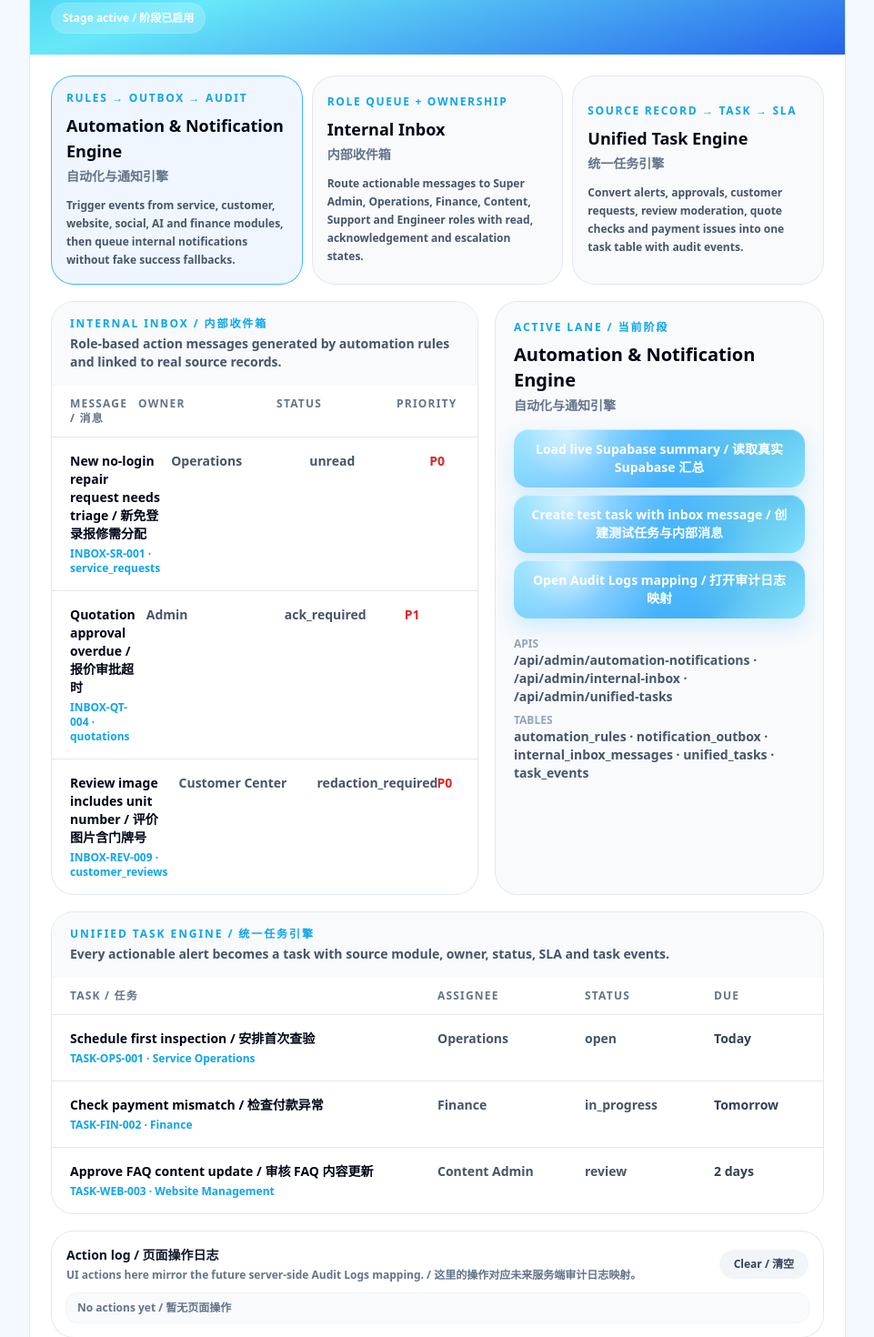
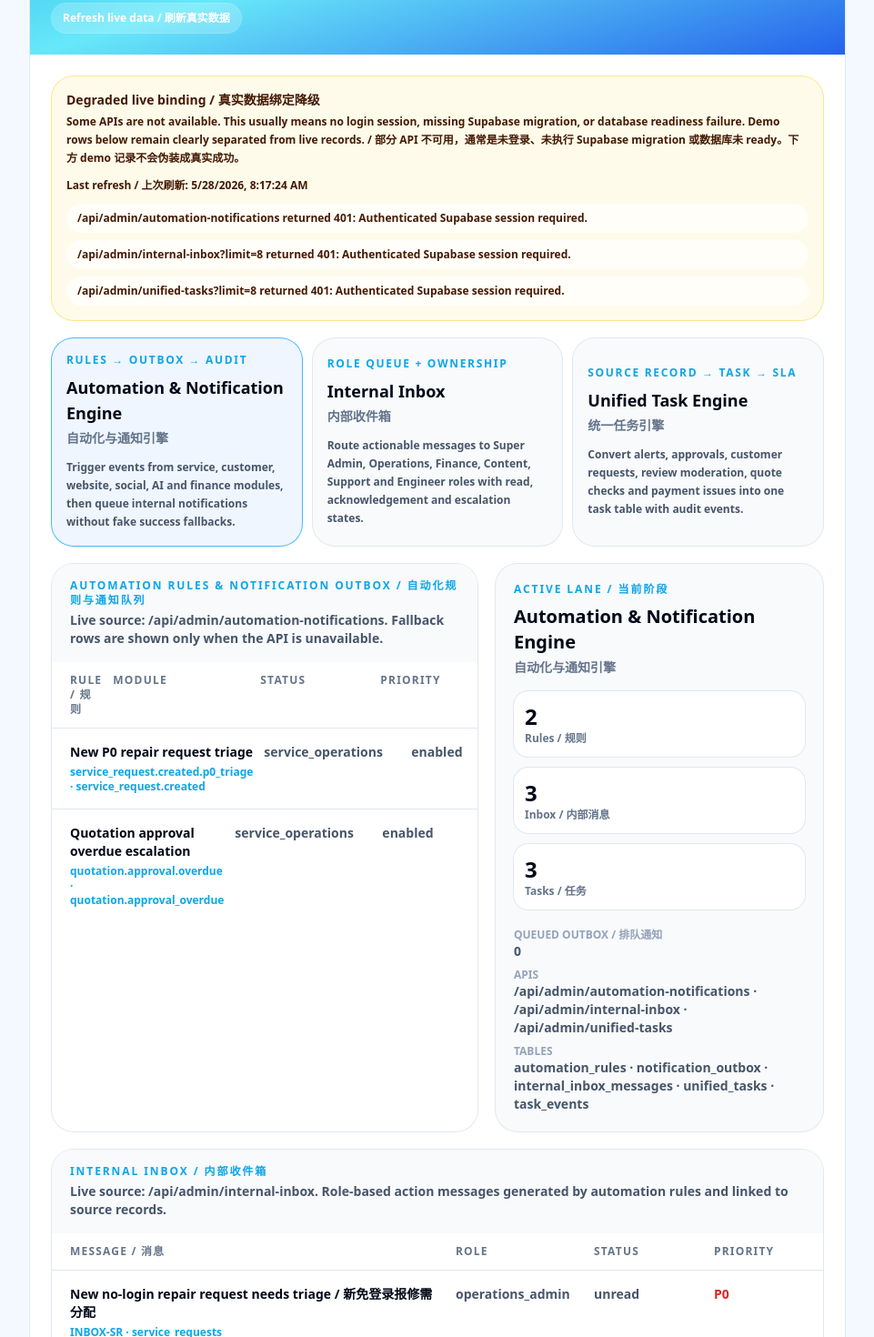
Before and after one commit to gaven2027-hash/NANOFIX_V28_UNIFIED_WEBSITE_ADMIN, a Next.js app: page /dashboard in a window 1280 px wide. Shown: the part 4180-5650 px from the top of the page at 91% size, without its empty margins (319-1280 px from the left). Built offline with nearby package versions, Linux system fonts and the light colour scheme; no server answers.

Commit message:
Bind V28.2 workflow dashboard to live APIs

```diff
--- a/components/AutomationNotificationWorkspace.tsx
+++ b/components/AutomationNotificationWorkspace.tsx
@@ -1,10 +1,15 @@
 'use client';
 
-import { useMemo, useState } from 'react';
+import { useEffect, useMemo, useState } from 'react';
 
 type Lane = { id: string; title: string; zh: string; metric: string; note: string };
-type InboxMessage = { id: string; subject: string; owner: string; priority: string; status: string; source: string };
-type TaskRow = { id: string; title: string; module: string; assignee: string; status: string; due: string };
+type AutomationRule = { rule_id?: string; rule_key?: string | null; name?: string | null; module?: string | null; trigger_event?: string | null; is_enabled?: boolean | null; priority?: string | null; created_at?: string | null };
+type NotificationOutbox = { notification_id?: string; channel?: string | null; target_role?: string | null; subject?: string | null; delivery_status?: string | null; attempt_count?: number | null; scheduled_at?: string | null; created_at?: string | null };
+type InboxApiMessage = { message_id?: string; recipient_role?: string | null; subject?: string | null; category?: string | null; priority?: string | null; read_at?: string | null; acknowledged_at?: string | null; related_object_type?: string | null; related_object_id?: string | null; task_id?: string | null; created_at?: string | null; archived_at?: string | null };
+type UnifiedTask = { task_id?: string; source_module?: string | null; source_table?: string | null; source_id?: string | null; title?: string | null; description?: string | null; status?: string | null; priority?: string | null; assignee_role?: string | null; due_at?: string | null; sla_minutes?: number | null; escalated_at?: string | null; completed_at?: string | null; created_at?: string | null; updated_at?: string | null };
+type LiveState = { loading: boolean; refreshedAt: string | null; rules: AutomationRule[]; outbox: NotificationOutbox[]; inbox: InboxApiMessage[]; tasks: UnifiedTask[]; errors: string[]; degraded: boolean };
+
+type ApiPayload = Record<string, unknown>;
 
 const lanes: Lane[] = [
   { id: 'automation-notification-engine', title: 'Automation & Notification Engine', zh: '自动化与通知引擎', metric: 'Rules → Outbox → Audit', note: 'Trigger events from service, customer, website, social, AI and finance modules, then queue internal notifications without fake success fallbacks.' },
@@ -12,22 +17,104 @@ const lanes: Lane[] = [
   { id: 'unified-task-engine', title: 'Unified Task Engine', zh: '统一任务引擎', metric: 'Source record → Task → SLA', note: 'Convert alerts, approvals, customer requests, review moderation, quote checks and payment issues into one task table with audit events.' }
 ];
 
-const messages: InboxMessage[] = [
-  { id: 'INBOX-SR-001', subject: 'New no-login repair request needs triage / 新免登录报修需分配', owner: 'Operations', priority: 'P0', status: 'unread', source: 'service_requests' },
-  { id: 'INBOX-QT-004', subject: 'Quotation approval overdue / 报价审批超时', owner: 'Admin', priority: 'P1', status: 'ack_required', source: 'quotations' },
-  { id: 'INBOX-REV-009', subject: 'Review image includes unit number / 评价图片含门牌号', owner: 'Customer Center', priority: 'P0', status: 'redaction_required', source: 'customer_reviews' }
+const fallbackMessages: InboxApiMessage[] = [
+  { message_id: 'INBOX-SR-001', subject: 'New no-login repair request needs triage / 新免登录报修需分配', recipient_role: 'operations_admin', priority: 'P0', read_at: null, related_object_type: 'service_requests' },
+  { message_id: 'INBOX-QT-004', subject: 'Quotation approval overdue / 报价审批超时', recipient_role: 'operations_admin', priority: 'P1', read_at: null, related_object_type: 'quotations' },
+  { message_id: 'INBOX-REV-009', subject: 'Review image includes unit number / 评价图片含门牌号', recipient_role: 'content_admin', priority: 'P0', read_at: null, related_object_type: 'customer_reviews' }
 ];
 
-const tasks: TaskRow[] = [
-  { id: 'TASK-OPS-001', title: 'Schedule first inspection / 安排首次查验', module: 'Service Operations', assignee: 'Operations', status: 'open', due: 'Today' },
-  { id: 'TASK-FIN-002', title: 'Check payment mismatch / 检查付款异常', module: 'Finance', assignee: 'Finance', status: 'in_progress', due: 'Tomorrow' },
-  { id: 'TASK-WEB-003', title: 'Approve FAQ content update / 审核 FAQ 内容更新', module: 'Website Management', assignee: 'Content Admin', status: 'review', due: '2 days' }
+const fallbackTasks: UnifiedTask[] = [
+  { task_id: 'TASK-OPS-001', title: 'Schedule first inspection / 安排首次查验', source_module: 'service_operations', assignee_role: 'operations_admin', status: 'open', priority: 'P0' },
+  { task_id: 'TASK-FIN-002', title: 'Check payment mismatch / 检查付款异常', source_module: 'finance', assignee_role: 'finance', status: 'review', priority: 'P1' },
+  { task_id: 'TASK-WEB-003', title: 'Approve FAQ content update / 审核 FAQ 内容更新', source_module: 'website_management', assignee_role: 'content_admin', status: 'in_progress', priority: 'P2' }
 ];
+
+const fallbackRules: AutomationRule[] = [
+  { rule_id: 'AUTO-DEMO-001', rule_key: 'service_request.created.p0_triage', name: 'New P0 repair request triage', module: 'service_operations', trigger_event: 'service_request.created', is_enabled: true, priority: 'P0' },
+  { rule_id: 'AUTO-DEMO-002', rule_key: 'quotation.approval.overdue', name: 'Quotation approval overdue escalation', module: 'service_operations', trigger_event: 'quotation.approval_overdue', is_enabled: true, priority: 'P1' }
+];
+
+function listFromPayload<T>(payload: ApiPayload | null, key: string): T[] {
+  const value = payload?.[key];
+  return Array.isArray(value) ? value as T[] : [];
+}
+
+function errorsFromPayload(payload: ApiPayload | null): string[] {
+  const errors = payload?.errors;
+  if (Array.isArray(errors)) return errors.filter((item): item is string => typeof item === 'string');
+  const error = payload?.error;
+  return typeof error === 'string' ? [error] : [];
+}
+
+function formatDate(value: string | null | undefined) {
+  if (!value) return '—';
+  const date = new Date(value);
+  if (Number.isNaN(date.getTime())) return value;
+  return date.toLocaleString();
+}
+
+function shortId(value: string | null | undefined, fallback: string) {
+  return value ? value.slice(0, 8) : fallback;
+}
+
+async function fetchApi(path: string): Promise<{ ok: boolean; status: number; payload: ApiPayload | null; error: string | null }> {
+  try {
+    const response = await fetch(path, { credentials: 'same-origin', cache: 'no-store' });
+    const text = await response.text();
+    let payload: ApiPayload | null = null;
+    try {
+      payload = text ? JSON.parse(text) as ApiPayload : null;
+    } catch {
+      payload = null;
+    }
+    const payloadOk = payload?.ok;
+    const ok = response.ok && payloadOk !== false;
+    const message = !ok ? `${path} returned ${response.status}${errorsFromPayload(payload).length ? `: ${errorsFromPayload(payload).join('; ')}` : ''}` : null;
+    return { ok, status: response.status, payload, error: message };
+  } catch (error) {
+    return { ok: false, status: 0, payload: null, error: `${path} failed: ${error instanceof Error ? error.message : String(error)}` };
+  }
+}
 
 export function AutomationNotificationWorkspace() {
   const [selectedLane, setSelectedLane] = useState(lanes[0].id);
   const [log, setLog] = useState<string[]>([]);
+  const [live, setLive] = useState<LiveState>({ loading: true, refreshedAt: null, rules: [], outbox: [], inbox: [], tasks: [], errors: [], degraded: false });
   const active = useMemo(() => lanes.find((lane) => lane.id === selectedLane) ?? lanes[0], [selectedLane]);
+  const displayRules = live.rules.length ? live.rules : fallbackRules;
+  const displayMessages = live.inbox.length ? live.inbox : fallbackMessages;
+  const displayTasks = live.tasks.length ? live.tasks : fallbackTasks;
+  const queuedOutbox = live.outbox.filter((item) => item.delivery_status === 'queued').length;
+
+  async function loadLiveData() {
+    setLive((state) => ({ ...state, loading: true }));
+    const [automation, inbox, tasks] = await Promise.all([
+      fetchApi('/api/admin/automation-notifications'),
+      fetchApi('/api/admin/internal-inbox?limit=8'),
+      fetchApi('/api/admin/unified-tasks?limit=8')
+    ]);
+
+    const errors = [automation.error, inbox.error, tasks.error].filter((item): item is string => Boolean(item));
+    const rules = listFromPayload<AutomationRule>(automation.payload, 'rules');
+    const outbox = listFromPayload<NotificationOutbox>(automation.payload, 'outbox');
+    const messages = listFromPayload<InboxApiMessage>(inbox.payload, 'messages');
+    const taskRows = listFromPayload<UnifiedTask>(tasks.payload, 'tasks');
+
+    setLive({
+      loading: false,
+      refreshedAt: new Date().toISOString(),
+      rules,
+      outbox,
+      inbox: messages,
+      tasks: taskRows,
+      errors,
+      degraded: errors.length > 0
+    });
+  }
+
+  useEffect(() => {
+    void loadLiveData();
+  }, []);
 
   function addLog(action: string) {
     const stamp = new Date().toLocaleString();
@@ -41,12 +128,23 @@ export function AutomationNotificationWorkspace() {
           <div>
             <div className="text-xs font-black uppercase tracking-[0.18em] text-white/80">V28.2 Workflow Foundation / 工作流底座</div>
             <h2 className="mt-2 text-2xl font-black">Automation & Notification Engine → Internal Inbox → Unified Task Engine</h2>
-            <p className="mt-2 max-w-5xl text-sm font-semibold leading-6 text-white/90">This dashboard section connects system triggers, internal role notifications and cross-module tasks. It is designed for real Supabase tables, RBAC checks and Audit Logs, not localStorage or visual-only success states. / 本区连接系统触发器、内部角色通知和跨模块任务，面向真实 Supabase 表、权限检查和审计日志，不使用 localStorage 或假成功状态。</p>
+            <p className="mt-2 max-w-5xl text-sm font-semibold leading-6 text-white/90">This dashboard section connects system triggers, internal role notifications and cross-module tasks. It reads live Supabase-backed APIs and shows degraded status when auth, migrations or database checks fail. / 本区连接系统触发器、内部角色通知和跨模块任务；读取真实 API，若认证、迁移或数据库检查失败会显示降级状态。</p>
           </div>
-          <span className="rounded-2xl bg-white/20 px-3 py-2 text-xs font-black ring-1 ring-white/30">Stage active / 阶段已启用</span>
+          <button type="button" onClick={() => void loadLiveData()} className="rounded-2xl bg-white/20 px-3 py-2 text-xs font-black ring-1 ring-white/30 hover:bg-white/30">{live.loading ? 'Loading live data… / 正在读取' : 'Refresh live data / 刷新真实数据'}</button>
         </div>
       </div>
       <div className="p-6">
+        <div className={`mb-5 rounded-3xl p-4 ring-1 ${live.degraded ? 'bg-amber-50 text-amber-950 ring-amber-200' : 'bg-emerald-50 text-emerald-950 ring-emerald-200'}`}>
+          <div className="flex flex-wrap items-start justify-between gap-3">
+            <div>
+              <div className="text-sm font-black">{live.degraded ? 'Degraded live binding / 真实数据绑定降级' : 'Live binding ready / 真实数据绑定正常'}</div>
+              <p className="mt-1 text-xs font-semibold leading-5">{live.degraded ? 'Some APIs are not available. This usually means no login session, missing Supabase migration, or database readiness failure. Demo rows below remain clearly separated from live records. / 部分 API 不可用，通常是未登录、未执行 Supabase migration 或数据库未 ready。下方 demo 记录不会伪装成真实成功。' : 'Automation, inbox and task APIs responded successfully. / 自动化、内部收件箱和任务 API 已成功响应。'}</p>
+            </div>
+            <div className="text-xs font-black">Last refresh / 上次刷新: {formatDate(live.refreshedAt)}</div>
+          </div>
+          {live.errors.length ? <div className="mt-3 grid gap-2">{live.errors.map((error) => <div key={error} className="rounded-2xl bg-white/70 px-3 py-2 text-xs font-bold">{error}</div>)}</div> : null}
+        </div>
+
         <div className="grid gap-3 lg:grid-cols-3">
           {lanes.map((lane) => (
             <button key={lane.id} type="button" onClick={() => { setSelectedLane(lane.id); addLog(`Open lane / 打开阶段: ${lane.title}`); }} className={`rounded-3xl p-4 text-left ring-1 transition hover:-translate-y-0.5 hover:shadow-md ${selectedLane === lane.id ? 'bg-blue-50 ring-activeBlue' : 'bg-slate-50 ring-slate-200'}`}>
@@ -57,34 +155,53 @@ export function AutomationNotificationWorkspace() {
             </button>
           ))}
         </div>
+
         <div className="mt-5 grid gap-5 xl:grid-cols-[minmax(0,1.2fr)_minmax(360px,0.8fr)]">
           <div className="overflow-hidden rounded-3xl bg-white ring-1 ring-slate-200">
-            <div id="internal-inbox" className="scroll-mt-40 bg-slate-50 px-5 py-4">
-              <div className="text-xs font-black uppercase tracking-[0.16em] text-activeBlue">Internal Inbox / 内部收件箱</div>
-              <p className="mt-1 text-sm font-semibold text-slate-600">Role-based action messages generated by automation rules and linked to real source records.</p>
+            <div className="bg-slate-50 px-5 py-4">
+              <div className="text-xs font-black uppercase tracking-[0.16em] text-activeBlue">Automation Rules & Notification Outbox / 自动化规则与通知队列</div>
+              <p className="mt-1 text-sm font-semibold text-slate-600">Live source: /api/admin/automation-notifications. Fallback rows are shown only when the API is unavailable.</p>
             </div>
-            <div className="grid grid-cols-[1fr_120px_110px] gap-3 px-5 py-3 text-xs font-black uppercase tracking-[0.1em] text-slate-500 md:grid-cols-[1.4fr_140px_120px_100px]"><span>Message / 消息</span><span>Owner</span><span>Status</span><span className="hidden md:block">Priority</span></div>
-            {messages.map((message) => (
-              <button key={message.id} type="button" onClick={() => addLog(`Acknowledge inbox message / 确认内部消息: ${message.id}`)} className="grid w-full grid-cols-[1fr_120px_110px] gap-3 border-t border-slate-200 px-5 py-4 text-left text-sm transition hover:bg-blue-50 md:grid-cols-[1.4fr_140px_120px_100px]">
-                <span><span className="block font-black text-slate-950">{message.subject}</span><span className="mt-1 block text-xs font-bold text-activeBlue">{message.id} · {message.source}</span></span>
-                <span className="font-bold text-slate-600">{message.owner}</span><span className="font-bold text-slate-600">{message.status}</span><span className="hidden font-black text-red-600 md:block">{message.priority}</span>
+            <div className="grid grid-cols-[1fr_130px_100px] gap-3 px-5 py-3 text-xs font-black uppercase tracking-[0.1em] text-slate-500 md:grid-cols-[1.4fr_150px_120px_90px]"><span>Rule / 规则</span><span>Module</span><span>Status</span><span className="hidden md:block">Priority</span></div>
+            {displayRules.map((rule) => (
+              <button key={rule.rule_id ?? rule.rule_key ?? rule.name ?? 'rule'} type="button" onClick={() => addLog(`Open automation rule / 打开自动化规则: ${shortId(rule.rule_id ?? rule.rule_key, 'rule')}`)} className="grid w-full grid-cols-[1fr_130px_100px] gap-3 border-t border-slate-200 px-5 py-4 text-left text-sm transition hover:bg-blue-50 md:grid-cols-[1.4fr_150px_120px_90px]">
+                <span><span className="block font-black text-slate-950">{rule.name ?? rule.rule_key ?? 'Automation rule'}</span><span className="mt-1 block text-xs font-bold text-activeBlue">{rule.rule_key ?? shortId(rule.rule_id, 'rule')} · {rule.trigger_event ?? 'trigger'}</span></span>
+                <span className="font-bold text-slate-600">{rule.module ?? '—'}</span><span className="font-bold text-slate-600">{rule.is_enabled === false ? 'disabled' : 'enabled'}</span><span className="hidden font-black text-red-600 md:block">{rule.priority ?? 'P2'}</span>
               </button>
             ))}
           </div>
+
           <aside className="rounded-3xl bg-slate-50 p-5 ring-1 ring-slate-200">
             <div className="text-xs font-black uppercase tracking-[0.16em] text-activeBlue">Active lane / 当前阶段</div>
             <h3 className="mt-2 text-xl font-black text-slate-950">{active.title}</h3>
             <p className="mt-1 text-sm font-bold text-slate-500">{active.zh}</p>
-            <div className="mt-4 grid gap-2">{['Load live Supabase summary / 读取真实 Supabase 汇总', 'Create test task with inbox message / 创建测试任务与内部消息', 'Open Audit Logs mapping / 打开审计日志映射'].map((action) => (<button key={action} type="button" onClick={() => addLog(action)} className="rounded-2xl bg-activeBlue px-4 py-3 text-sm font-black text-white shadow-sm transition hover:-translate-y-0.5 hover:bg-blue-700">{action}</button>))}</div>
-            <dl className="mt-5 grid gap-2 text-sm font-semibold text-slate-600"><div><dt className="text-xs font-black uppercase text-slate-400">APIs</dt><dd>/api/admin/automation-notifications · /api/admin/internal-inbox · /api/admin/unified-tasks</dd></div><div><dt className="text-xs font-black uppercase text-slate-400">Tables</dt><dd>automation_rules · notification_outbox · internal_inbox_messages · unified_tasks · task_events</dd></div></dl>
+            <div className="mt-4 grid gap-3 sm:grid-cols-3 xl:grid-cols-1">
+              <div className="rounded-2xl bg-white p-3 ring-1 ring-slate-200"><div className="text-2xl font-black text-slate-950">{displayRules.length}</div><div className="text-xs font-black text-slate-500">Rules / 规则</div></div>
+              <div className="rounded-2xl bg-white p-3 ring-1 ring-slate-200"><div className="text-2xl font-black text-slate-950">{displayMessages.length}</div><div className="text-xs font-black text-slate-500">Inbox / 内部消息</div></div>
+              <div className="rounded-2xl bg-white p-3 ring-1 ring-slate-200"><div className="text-2xl font-black text-slate-950">{displayTasks.length}</div><div className="text-xs font-black text-slate-500">Tasks / 任务</div></div>
+            </div>
+            <dl className="mt-5 grid gap-2 text-sm font-semibold text-slate-600"><div><dt className="text-xs font-black uppercase text-slate-400">Queued outbox / 排队通知</dt><dd>{queuedOutbox}</dd></div><div><dt className="text-xs font-black uppercase text-slate-400">APIs</dt><dd>/api/admin/automation-notifications · /api/admin/internal-inbox · /api/admin/unified-tasks</dd></div><div><dt className="text-xs font-black uppercase text-slate-400">Tables</dt><dd>automation_rules · notification_outbox · internal_inbox_messages · unified_tasks · task_events</dd></div></dl>
           </aside>
         </div>
+
+        <div id="internal-inbox" className="mt-5 scroll-mt-40 overflow-hidden rounded-3xl bg-white ring-1 ring-slate-200">
+          <div className="bg-slate-50 px-5 py-4"><div className="text-xs font-black uppercase tracking-[0.16em] text-activeBlue">Internal Inbox / 内部收件箱</div><p className="mt-1 text-sm font-semibold text-slate-600">Live source: /api/admin/internal-inbox. Role-based action messages generated by automation rules and linked to source records.</p></div>
+          <div className="grid grid-cols-[1fr_120px_110px] gap-3 px-5 py-3 text-xs font-black uppercase tracking-[0.1em] text-slate-500 md:grid-cols-[1.4fr_140px_120px_100px]"><span>Message / 消息</span><span>Role</span><span>Status</span><span className="hidden md:block">Priority</span></div>
+          {displayMessages.map((message) => (
+            <button key={message.message_id ?? message.subject ?? 'message'} type="button" onClick={() => addLog(`Acknowledge inbox message / 确认内部消息: ${shortId(message.message_id, 'message')}`)} className="grid w-full grid-cols-[1fr_120px_110px] gap-3 border-t border-slate-200 px-5 py-4 text-left text-sm transition hover:bg-blue-50 md:grid-cols-[1.4fr_140px_120px_100px]">
+              <span><span className="block font-black text-slate-950">{message.subject ?? 'Internal message'}</span><span className="mt-1 block text-xs font-bold text-activeBlue">{shortId(message.message_id, 'message')} · {message.related_object_type ?? message.category ?? 'internal'}</span></span>
+              <span className="font-bold text-slate-600">{message.recipient_role ?? '—'}</span><span className="font-bold text-slate-600">{message.read_at ? 'read' : message.acknowledged_at ? 'acknowledged' : 'unread'}</span><span className="hidden font-black text-red-600 md:block">{message.priority ?? 'P2'}</span>
+            </button>
+          ))}
+        </div>
+
         <div id="unified-task-engine" className="mt-5 scroll-mt-40 overflow-hidden rounded-3xl bg-white ring-1 ring-slate-200">
-          <div className="bg-slate-50 px-5 py-4"><div className="text-xs font-black uppercase tracking-[0.16em] text-activeBlue">Unified Task Engine / 统一任务引擎</div><p className="mt-1 text-sm font-semibold text-slate-600">Every actionable alert becomes a task with source module, owner, status, SLA and task events.</p></div>
+          <div className="bg-slate-50 px-5 py-4"><div className="text-xs font-black uppercase tracking-[0.16em] text-activeBlue">Unified Task Engine / 统一任务引擎</div><p className="mt-1 text-sm font-semibold text-slate-600">Live source: /api/admin/unified-tasks. Every actionable alert becomes a task with source module, owner, status, SLA and task events.</p></div>
           <div className="grid grid-cols-[1fr_140px_120px] gap-3 px-5 py-3 text-xs font-black uppercase tracking-[0.1em] text-slate-500 md:grid-cols-[1.5fr_150px_130px_100px]"><span>Task / 任务</span><span>Assignee</span><span>Status</span><span className="hidden md:block">Due</span></div>
-          {tasks.map((task) => (<button key={task.id} type="button" onClick={() => addLog(`Update unified task / 更新统一任务: ${task.id}`)} className="grid w-full grid-cols-[1fr_140px_120px] gap-3 border-t border-slate-200 px-5 py-4 text-left text-sm transition hover:bg-blue-50 md:grid-cols-[1.5fr_150px_130px_100px]"><span><span className="block font-black text-slate-950">{task.title}</span><span className="mt-1 block text-xs font-bold text-activeBlue">{task.id} · {task.module}</span></span><span className="font-bold text-slate-600">{task.assignee}</span><span className="font-bold text-slate-600">{task.status}</span><span className="hidden font-black text-slate-700 md:block">{task.due}</span></button>))}
+          {displayTasks.map((task) => (<button key={task.task_id ?? task.title ?? 'task'} type="button" onClick={() => addLog(`Update unified task / 更新统一任务: ${shortId(task.task_id, 'task')}`)} className="grid w-full grid-cols-[1fr_140px_120px] gap-3 border-t border-slate-200 px-5 py-4 text-left text-sm transition hover:bg-blue-50 md:grid-cols-[1.5fr_150px_130px_100px]"><span><span className="block font-black text-slate-950">{task.title ?? 'Unified task'}</span><span className="mt-1 block text-xs font-bold text-activeBlue">{shortId(task.task_id, 'task')} · {task.source_module ?? 'module'} · {task.priority ?? 'P2'}</span></span><span className="font-bold text-slate-600">{task.assignee_role ?? '—'}</span><span className="font-bold text-slate-600">{task.status ?? 'open'}</span><span className="hidden font-black text-slate-700 md:block">{formatDate(task.due_at)}</span></button>))}
         </div>
-        <div className="mt-5 rounded-3xl bg-white p-4 ring-1 ring-slate-200"><div className="flex flex-wrap items-center justify-between gap-3"><div><div className="text-sm font-black text-slate-900">Action log / 页面操作日志</div><p className="mt-1 text-xs font-semibold text-slate-500">UI actions here mirror the future server-side Audit Logs mapping. / 这里的操作对应未来服务端审计日志映射。</p></div><button type="button" onClick={() => setLog([])} className="rounded-2xl bg-slate-100 px-4 py-2 text-xs font-black text-slate-700 hover:bg-slate-200">Clear / 清空</button></div><div className="mt-3 grid gap-2">{log.length ? log.map((item) => (<div key={item} className="rounded-xl bg-slate-50 px-3 py-2 text-xs font-bold text-slate-600 ring-1 ring-slate-100">{item}</div>)) : <div className="rounded-xl bg-slate-50 px-3 py-2 text-xs font-bold text-slate-500 ring-1 ring-slate-100">No actions yet / 暂无页面操作</div>}</div></div>
+
+        <div className="mt-5 rounded-3xl bg-white p-4 ring-1 ring-slate-200"><div className="flex flex-wrap items-center justify-between gap-3"><div><div className="text-sm font-black text-slate-900">Action log / 页面操作日志</div><p className="mt-1 text-xs font-semibold text-slate-500">UI actions are local display notes only. Production state changes must use the server APIs and Audit Logs. / 页面操作日志只作为本地显示记录；生产状态变更必须通过服务端 API 和 Audit Logs。</p></div><button type="button" onClick={() => setLog([])} className="rounded-2xl bg-slate-100 px-4 py-2 text-xs font-black text-slate-700 hover:bg-slate-200">Clear / 清空</button></div><div className="mt-3 grid gap-2">{log.length ? log.map((item) => (<div key={item} className="rounded-xl bg-slate-50 px-3 py-2 text-xs font-bold text-slate-600 ring-1 ring-slate-100">{item}</div>)) : <div className="rounded-xl bg-slate-50 px-3 py-2 text-xs font-bold text-slate-500 ring-1 ring-slate-100">No actions yet / 暂无页面操作</div>}</div></div>
       </div>
     </section>
   );
```
